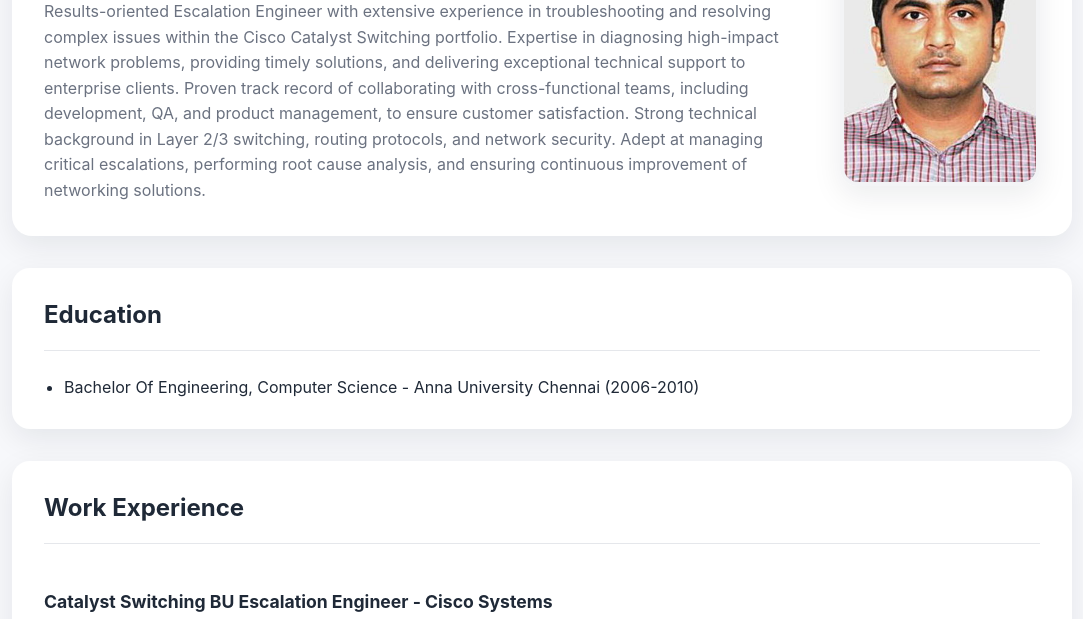
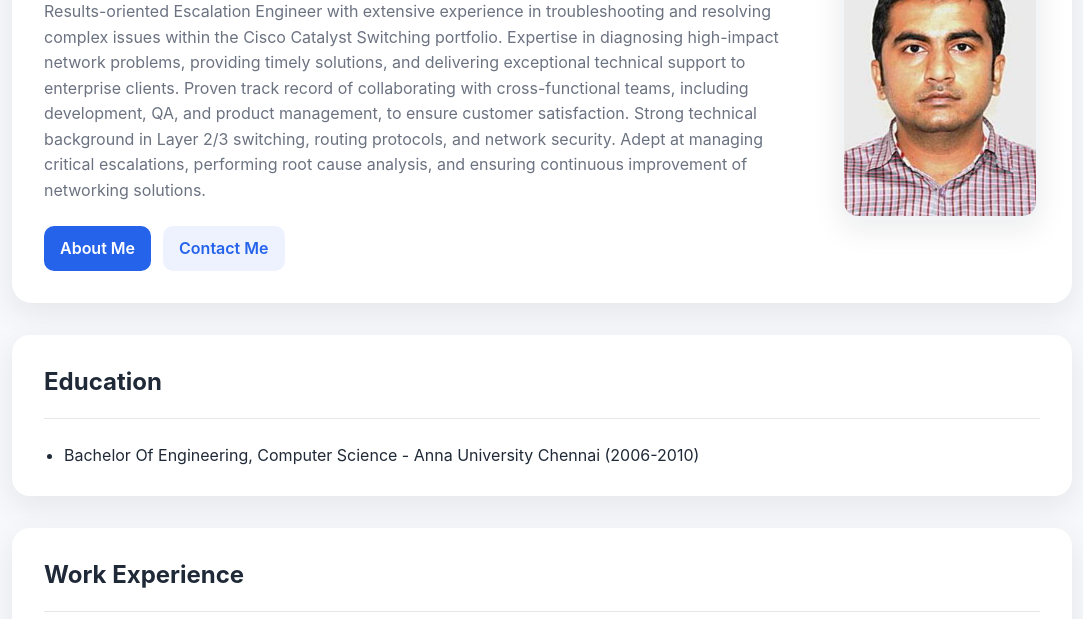
Before and after one commit to arulanand4/my-resume, a plain HTML site: page index.html in a window 1280 px wide. Shown: the part 167-786 px from the top of the page, without its empty margins (98-1181 px from the left). Drawn offline with Linux system fonts and the light colour scheme.

Commit message:
Add prominent about link to resume header

```diff
--- a/index.html
+++ b/index.html
@@ -19,6 +19,10 @@
           Strong technical background in Layer 2/3 switching, routing protocols, and network security.
           Adept at managing critical escalations, performing root cause analysis, and ensuring continuous improvement of networking solutions.
         </p>
+        <div class="header-links">
+          <a class="button-link" href="./about.html">About Me</a>
+          <a class="button-link secondary" href="./contact.html">Contact Me</a>
+        </div>
       </div>
       <img class="profile-image" src="./assets/arul.jpg" alt="Image of Arul">
     </header>
--- a/styles.css
+++ b/styles.css
@@ -69,6 +69,39 @@
   font-size: 0.8rem;
   color: var(--accent);
   font-weight: 600;
+}
+
+.header-links {
+  display: flex;
+  flex-wrap: wrap;
+  gap: 12px;
+  margin-top: 22px;
+}
+
+.button-link {
+  display: inline-flex;
+  align-items: center;
+  justify-content: center;
+  min-height: 42px;
+  padding: 10px 16px;
+  border-radius: 10px;
+  background: var(--accent);
+  color: #ffffff;
+  font-weight: 600;
+}
+
+.button-link:hover {
+  text-decoration: none;
+  background: #1d4ed8;
+}
+
+.button-link.secondary {
+  background: #eef2ff;
+  color: var(--accent);
+}
+
+.button-link.secondary:hover {
+  background: #dbeafe;
 }
 
 .profile-image {
@@ -181,6 +214,10 @@
     text-align: center;
   }
 
+  .header-links {
+    justify-content: center;
+  }
+
   .highlight-grid {
     grid-template-columns: 1fr;
   }
```
